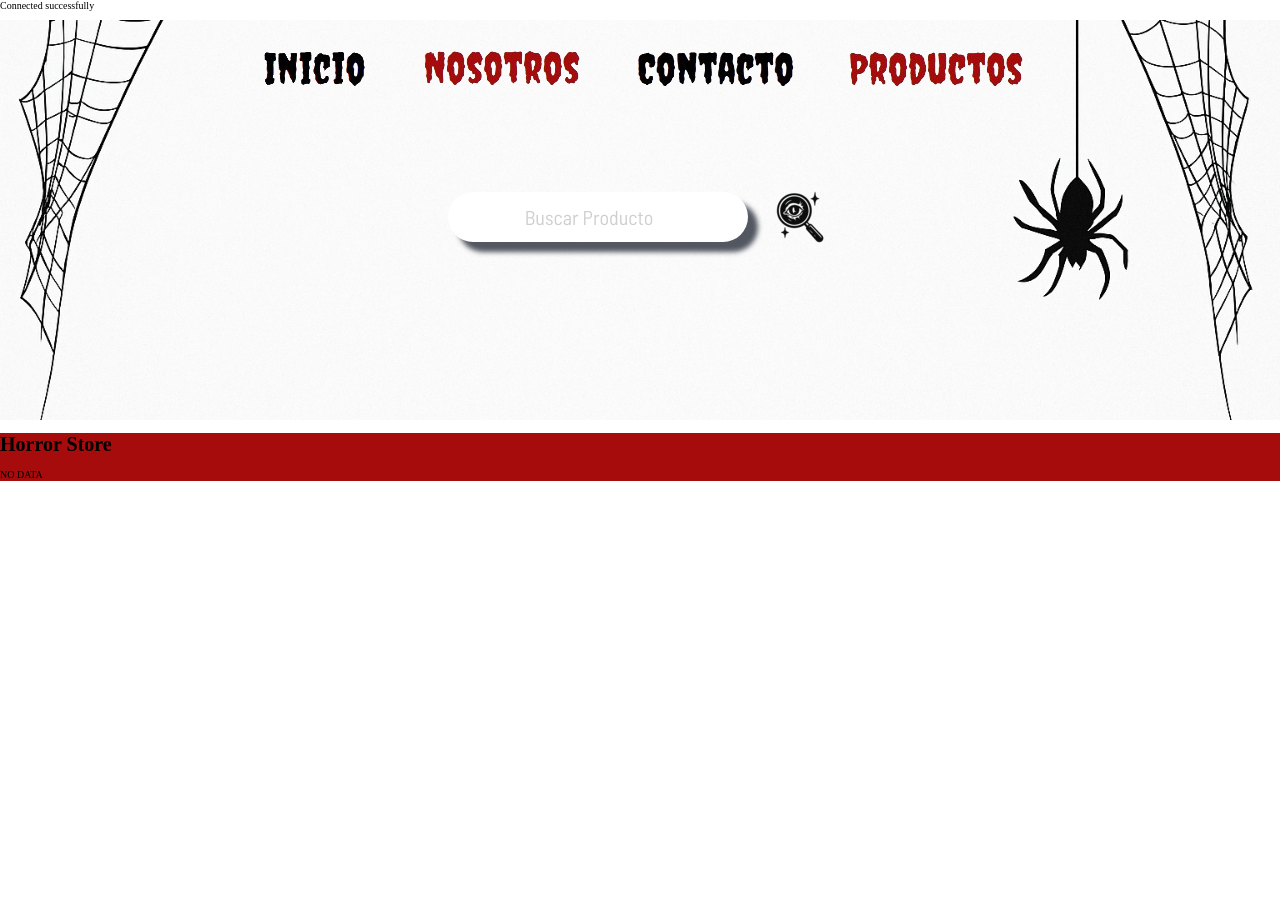
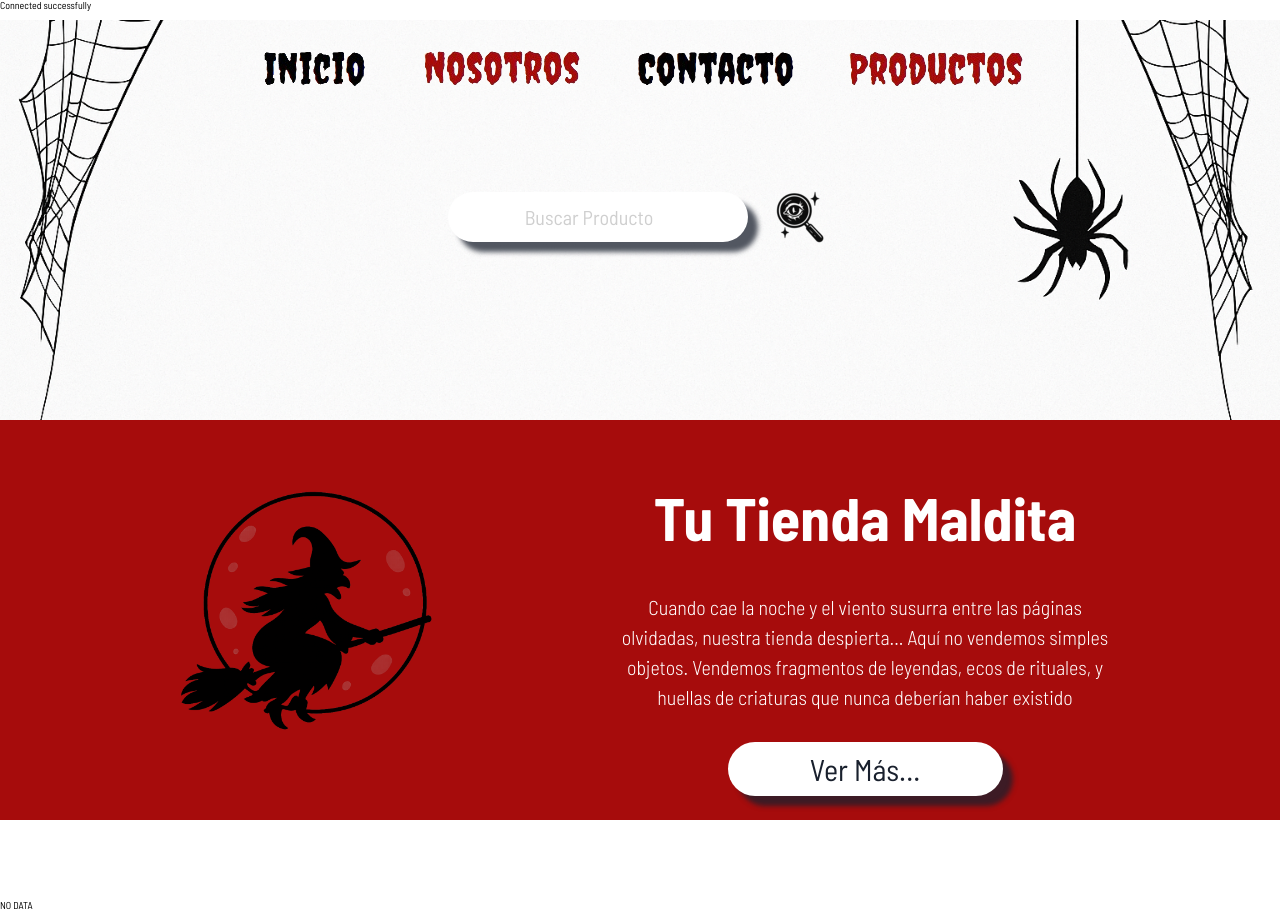
Before and after one commit to Aleji0309/horrorStore, a PHP site: page / in a window 1280 px wide; the page is wider, and only the part inside the window is pictured. Before the commit the page ends 481 px from the top of that part, so only its background shows below. Run offline with PHP 8.4, Linux system fonts and the light colour scheme; data that the repository does not hold is empty; some web fonts are replaced.

Commit message:
Estilos del Banner

```diff
--- a/index.php
+++ b/index.php
@@ -24,32 +24,42 @@
         </nav>
 
         <div class="search-container">
-            <input type="search" id="site-search" name="search-bar" placeholder="Buscar Producto" />
+            <input type="search" id="site-search" name="search-bar" placeholder="Buscar Producto" class="button" />
             <img src="assets/img/lupa2.png" alt="Lupa">
         </div>
     </header>
 
+     <section class="banner">
+            <div class="banner-content">
+
+                <div class="img-banner-container">
+                    <img  class="img-banner" src="assets/img/bruja.png" alt="Imagen Banner">
+                </div>
+                <div class="banner-description">
+                    <h1 class="banner-title">Tu Tienda Maldita</h1>
+                    <p class="banner-description-p">Cuando cae la noche y el viento susurra entre las páginas olvidadas, nuestra tienda despierta...
+                    Aquí no vendemos simples objetos. Vendemos fragmentos de leyendas, ecos de rituales, y huellas de criaturas que nunca deberían haber existido
+                    </p>
+                    <button class="banner-description-button button" >Ver Más...</button>
+                </div>
+            </div>
+        </section>
+
+
     <main class="main-container">
-        <h1>Horror Store</h1>
+
         <section class="section-books">
-            <!-- <div class="book">
-                <h2 class="product-name">Nombre</h2>
-                <p  class="product-description">Descripción</p>
-                <p  class="product-price">$Precio</p>
-                <p  class="product-stock">Disponibles: </p>
-                <img src="" alt="Imagen del Producto"> -->
-
                 <?php
                     //  Recorrer el objeto que devuelve query
                     if($result->num_rows>0){
                         while($row = $result->fetch_assoc()){
                             echo "
                                 <div class='book'>
+                                    <div class='img-container'><img class='product-image' src='{$row['imagen']}' alt='Imagen del Producto'></div>
                                     <h2 class='product-name'>Titulo: {$row['nombre_producto']}</h2>
                                     <p  class='product-description'>Descripción: {$row['descripcion']} </p>
                                     <p class='product-price'>Precio: $ {$row['precio']}</p>
                                     <p  class='product-stock'>Disponibles: {$row['stock']} </p>
-                                    <div class='img-container'><img class='product-image' src='{$row['imagen']}' alt='Imagen del Producto'></div>
                                 </div>
                             ";
                         }
--- a/styles/style.css
+++ b/styles/style.css
@@ -19,18 +19,40 @@ html {
   box-sizing: border-box;
 }
 
+html, body {
+  width: 100%;
+  height: 100%;
+  margin: 0;
+  padding: 0;
+}
+
+
 
 *,
 *:before,
 *:after {
-  box-sizing: inherit;
+  box-sizing: border-box;
 }
+
+body {
+  font-family: var(--family);
+}
+
+.button {
+  width: 55%;
+  padding: 1rem;
+  cursor: pointer;
+  border-radius: 5rem;
+  box-shadow: 10px 10px 5px 0px rgba(25,32,45,0.75);
+    -webkit-box-shadow: 10px 10px 5px 0px rgba(25,32,45,0.75);
+    -moz-box-shadow: 10px 10px 5px 0px rgba(25,32,45,0.75);
+}
+
 
 .main-container {
   margin: 0 auto;
   max-height: 100vh;
   width: 1400px;
-  background-color: var(--red-dark);
 }
 
 .header {
@@ -78,19 +100,80 @@ html {
     width: 300px;
     height: 50px;
     font-size: 2rem;
-    font-family: var(--family);
     text-align: center;
-    color: var(--purple-300);
-    padding: 1rem;
-    box-shadow: 10px 10px 5px 0px rgba(25,32,45,0.75);
-    -webkit-box-shadow: 10px 10px 5px 0px rgba(25,32,45,0.75);
-    -moz-box-shadow: 10px 10px 5px 0px rgba(25,32,45,0.75);
 }
 
 ::placeholder {
   color: var(--grey-200);
   font-size: 1em;
 }
+
+.banner {
+  width: 100%;
+  height: 400px;
+  margin-bottom: 8rem;
+}
+
+.banner-content {
+  width: 100%;
+  height: 100%;
+  margin: 0;
+  display: grid;
+  grid-template-columns: repeat(2, 1fr);
+  gap: 15rem;
+  background-color: var(--red-dark);
+  align-items: center;
+  justify-items: center;
+}
+
+
+.img-banner-container {
+  max-width: 300px;
+  height: auto;
+}
+
+.img-banner{
+  max-width: 100%;
+  max-height: auto;;
+}
+
+.banner-content {
+  display: flex;
+  justify-content: center;
+  align-items: center;
+}
+
+.banner-description {
+  text-align: center;
+}
+
+.banner-description {
+  color: var(--white);
+}
+
+.banner-title {
+  font-size: 6rem;
+  color: var(--white);
+}
+
+.banner-description-p {
+  width: 500px;
+  font-size: 2rem;
+  line-height: 3rem;
+  font-weight: 300;
+}
+
+.banner-description-button {
+  font-size: 3rem;
+  border: none;
+  outline: none;
+  background-color: var(--white);
+  color: var(--gdark-blue);
+  border-radius: 5rem;
+  margin-top: 1rem;
+
+}
+
 
 .section-books {
   display: grid;
@@ -103,10 +186,10 @@ html {
 }
 
 .img-container {
-  width: 400px;
-  height: 400px;
+  max-width: auto;
+  height: auto;
 }
 .product-image {
-  width: 100%;
-  height: auto;
+  max-width: 100%;
+  max-height: auto;
 }
```
Also changed, not shown: assets/img/bruja.jpg (added), assets/img/bruja.png (added).
